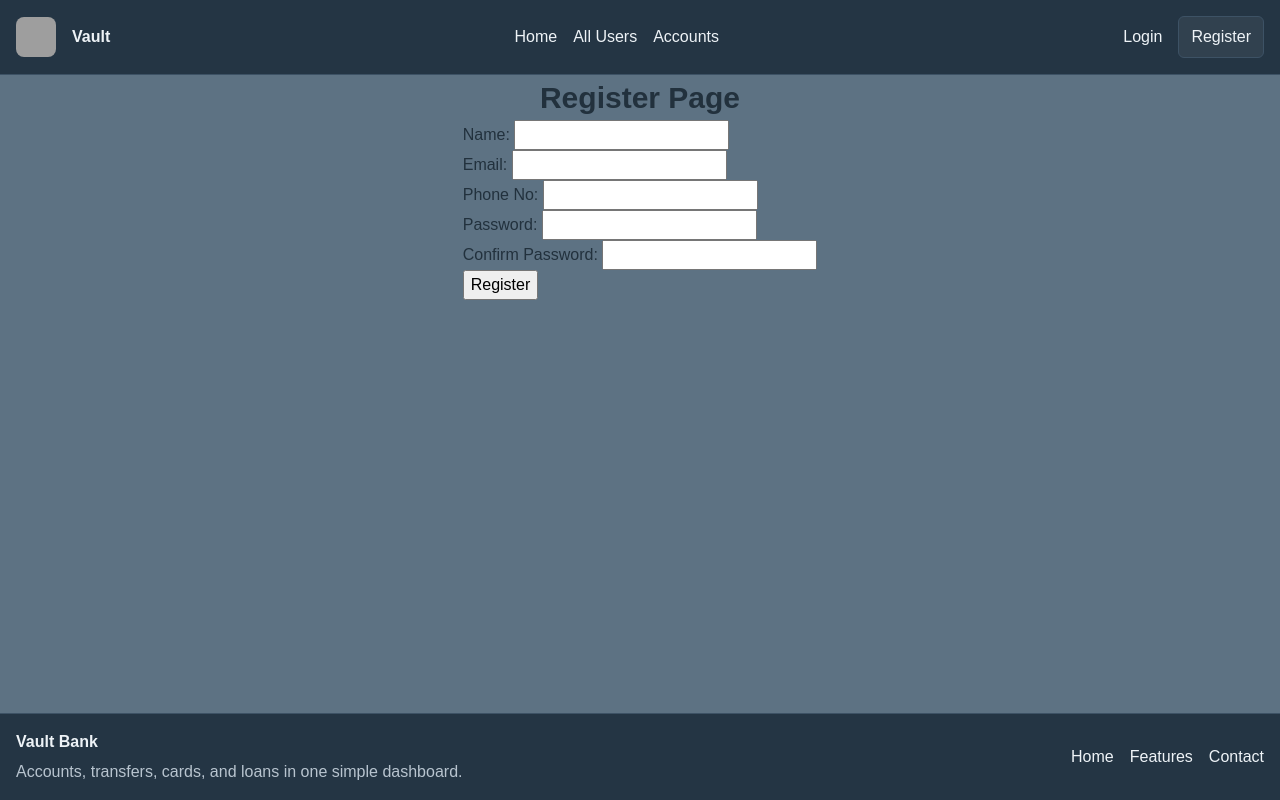
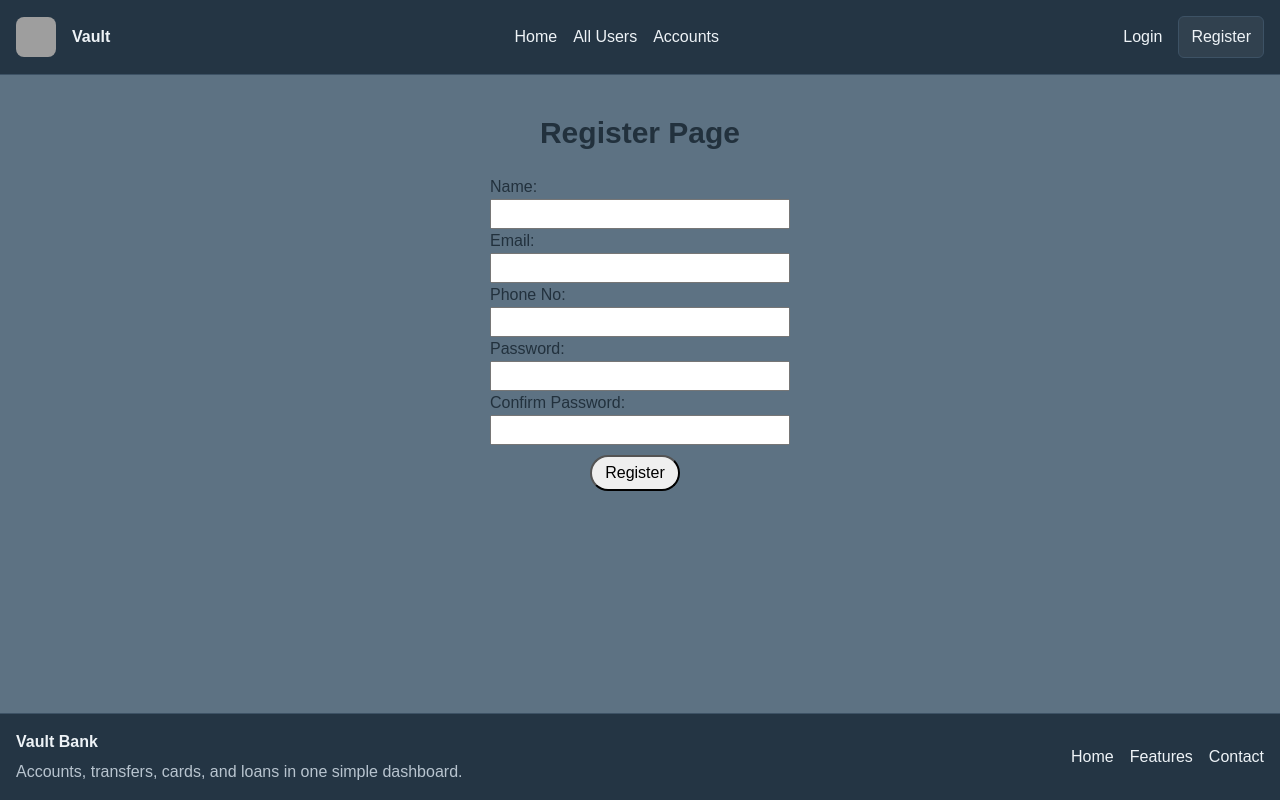
Before and after one commit to Pravin-Sonwane-2004/vaul-frontend, a React (Vite) app in the folder vaul-frontend-application/: page /register in a window 1280 px wide. Built offline with nearby package versions, Linux system fonts and the light colour scheme; grey boxes are pictures that could not be loaded.

Commit message:
fix: fixed the login and register issue

```diff
--- a/vaul-frontend-application/src/Router.jsx
+++ b/vaul-frontend-application/src/Router.jsx
@@ -19,6 +19,7 @@ function Router() {
         <Route path="/login" element={<Login />} />
         <Route path="/contact" element={<Contact />} />
         <Route path="/features" element={<Features />} />
+        <Route path="/home" element={<Home/>} />
       </Route>
       {/* Without Layout here will not be any layout */}
 
--- a/vaul-frontend-application/src/api/service.js
+++ b/vaul-frontend-application/src/api/service.js
@@ -1,7 +1,7 @@
-const BASE_URL = "http://localhost:8080/api";
+const BASE_URL = "http://localhost:8080";
 
 export const API_ENDPOINTS = {
-  REGISTER: `${BASE_URL}/users/register`,
+  REGISTER: `${BASE_URL}/users/register`  ,
   LOGIN: `${BASE_URL}/users/login`,
   GET_ALL_USERS: `${BASE_URL}/users/getall`
 };
--- a/vaul-frontend-application/src/user/public/Login.jsx
+++ b/vaul-frontend-application/src/user/public/Login.jsx
@@ -1,14 +1,17 @@
 import { useState } from "react";
 import { useNavigate } from "react-router-dom";
+import { API_ENDPOINTS } from "../../api/service";
 
 export default function Login() {
-
   const navigate = useNavigate();
 
   const [loginData, setLoginData] = useState({
     email: "",
     password: ""
   });
+
+  const [error, setError] = useState("");
+  const [isLoading, setIsLoading] = useState(false);
 
   const handleChange = (e) => {
     setLoginData({
@@ -19,12 +22,11 @@ export default function Login() {
 
   const handleSubmit = async (e) => {
     e.preventDefault();
-    await loginUser();
-  };
+    setError("");
+    setIsLoading(true);
 
-  async function loginUser() {
     try {
-      const response = await fetch(API_ENDPOINTS.LOGIN , {
+      const response = await fetch(API_ENDPOINTS.LOGIN, {
         method: "POST",
         headers: {
           "Content-Type": "application/json"
@@ -33,54 +35,64 @@ export default function Login() {
       });
 
       if (!response.ok) {
-        alert("Invalid credentials");
-        return;
+        throw new Error("Invalid credentials. Please try again.");
       }
 
       const data = await response.json();
 
-      // future use (JWT token etc)
-      console.log("Login Success:", data);
+      // Example: Save token for future authenticated requests
+      // localStorage.setItem("token", data.token);
 
-      alert("Login Successful");
-
-      // redirect after login
       navigate("/home");
 
-    } catch (error) {
-      console.error(error);
-      alert("Server error");
+    } catch (err) {
+      setError(err.message || "Unable to connect to the server.");
+    } finally {
+      setIsLoading(false);
     }
-  }
+  };
 
   return (
-    <div style={{ display:"flex", flexDirection:"column", alignItems:"center" }}>
+    <div style={{ display: "flex", flexDirection: "column", alignItems: "center", marginTop: "60px" }}>
 
-      <h1>Login Page</h1>
+      <form onSubmit={handleSubmit} style={{ display: "flex", flexDirection: "column", gap: "15px", width: "300px" }}>
+        <h2 style={{ textAlign: "center", fontSize: "30px", marginBottom: "10px" }}>
+          Login
+        </h2>
 
-      <form onSubmit={handleSubmit}>
+        {error && <div style={{ color: "red", textAlign: "center", fontWeight: "bold" }}>{error}</div>}
 
-        <div>
-          <label>Email: </label>
+        <div style={{ display: "flex", flexDirection: "column" }}>
+          <label htmlFor="email">Email: </label>
           <input
+            id="email"
             name="email"
             type="email"
             value={loginData.email}
             onChange={handleChange}
+            required
           />
         </div>
 
-        <div>
-          <label>Password: </label>
+        <div style={{ display: "flex", flexDirection: "column" }}>
+          <label htmlFor="password">Password: </label>
           <input
+            id="password"
             name="password"
             type="password"
             value={loginData.password}
             onChange={handleChange}
+            required
           />
         </div>
 
-        <button type="submit">Login</button>
+        <button
+          type="submit"
+          disabled={isLoading}
+            style={{ marginTop: "10px", width: "90px" ,padding: "4px", cursor: isLoading ? "not-allowed" : "pointer" , borderRadius : "40px", alignItems:"center", textAlign:"center", marginLeft:"100px"}}
+        >
+          {isLoading ? "Logging in..." : "Login"}
+        </button>
 
       </form>
     </div>
--- a/vaul-frontend-application/src/user/public/Register.jsx
+++ b/vaul-frontend-application/src/user/public/Register.jsx
@@ -1,9 +1,10 @@
 import { useState } from "react";
 import { useNavigate } from "react-router-dom";
+import { API_ENDPOINTS } from "../../api/service";
+
 
 export default function Register() {
-
-  const nev = useNavigate();
+  const navigate = useNavigate(); // Standard naming convention
 
   const [formData, setFormData] = useState({
     name: "",
@@ -12,6 +13,10 @@ export default function Register() {
     confirmPassword: "",
     phone: ""
   });
+
+  // Added states for better UX
+  const [error, setError] = useState("");
+  const [isLoading, setIsLoading] = useState(false);
 
   const handleChange = (e) => {
     setFormData({
@@ -22,16 +27,18 @@ export default function Register() {
 
   const handleSubmit = async (e) => {
     e.preventDefault();
+    setError(""); // Clear previous errors
 
+    // 1. Validation
     if (formData.password !== formData.confirmPassword) {
-      alert("Passwords do not match");
+      setError("Passwords do not match");
       return;
     }
 
-    await sendData();
-  };
+    setIsLoading(true);
 
-  async function sendData() {
+    // 2. API Call with Try/Catch
+    try {
       const userData = {
         name: formData.name,
         email: formData.email,
@@ -39,7 +46,8 @@ export default function Register() {
         password: formData.password
       };
 
-    const response = await fetch("API_ENDPOINTS.BASE_URL", {
+      // NOTE: Make sure API_ENDPOINTS.BASE_URL is a variable/import, not a string literal
+      const response = await fetch(API_ENDPOINTS.REGISTER, {
         method: "POST",
         headers: {
           "Content-Type": "application/json"
@@ -48,52 +56,64 @@ export default function Register() {
       });
 
       if (!response.ok) {
-      alert("Registration failed");
-      return;
+        throw new Error("Registration failed. Please try again.");
       }
 
       alert("User registered successfully");
-    nev("/login");
+      navigate("/login");
+
+    } catch (err) {
+      setError(err.message || "A network error occurred.");
+    } finally {
+      setIsLoading(false);
     }
+  };
 
   return (
-    <div style={{ display: "flex", flexDirection: "column", alignItems: "center" }}>
-      <strong style={{ textAlign: "center", fontSize: "30px" }}>
+    <div style={{ display: "flex", flexDirection: "column", alignItems: "center", marginTop: "10px" }}>
+      <h2 style={{ textAlign: "center", fontSize: "30px", marginBottom: "20px" }}>
         Register Page
-      </strong>
+      </h2>
 
-      <form onSubmit={handleSubmit}>
-        <div>
-          <label>Name: </label>
-          <input name="name" value={formData.name} onChange={handleChange} />
+      {/* Replaced invalid <th>/<tr> tags with a clean CSS flexbox column layout */}
+      <form onSubmit={handleSubmit} style={{ display: "flex", flexDirection: "column", width: "300px" }}>
+
+        {/* Inline Error Display */}
+        {error && <div style={{ color: "red", textAlign: "center", fontWeight: "bold" }}>{error}</div>}
+
+        <div style={{ display: "flex", flexDirection: "column" }}>
+          <label htmlFor="name">Name: </label>
+          <input id="name" name="name" type="text" value={formData.name} onChange={handleChange} required />
         </div>
 
-        <div>
-          <label>Email: </label>
-          <input name="email" value={formData.email} onChange={handleChange} />
+        <div style={{ display: "flex", flexDirection: "column" }}>
+          <label htmlFor="email">Email: </label>
+          {/* Changed to type="email" for built-in browser validation */}
+          <input id="email" name="email" type="email" value={formData.email} onChange={handleChange} required />
         </div>
 
-         <div>
-            <label htmlFor="">Phone No: </label>
-               <input
-                  name="phone"
-                  type="tel"
-                  value={formData.phone}
-                  onChange={handleChange}
-               />
+        <div style={{ display: "flex", flexDirection: "column" }}>
+          <label htmlFor="phone">Phone No: </label>
+          <input id="phone" name="phone" type="tel" value={formData.phone} onChange={handleChange} required />
         </div>
 
-        <div>
-          <label>Password: </label>
-          <input name="password" type="password" value={formData.password} onChange={handleChange} />
+        <div style={{ display: "flex", flexDirection: "column" }}>
+          <label htmlFor="password">Password: </label>
+          <input id="password" name="password" type="password" value={formData.password} onChange={handleChange} required />
         </div>
 
-        <div>
-          <label>Confirm Password: </label>
-          <input name="confirmPassword" type="password" value={formData.confirmPassword} onChange={handleChange} />
+        <div style={{ display: "flex", flexDirection: "column" }}>
+          <label htmlFor="confirmPassword">Confirm Password: </label>
+          <input id="confirmPassword" name="confirmPassword" type="password" value={formData.confirmPassword} onChange={handleChange} required />
         </div>
 
-        <button type="submit">Register</button>
+        <button
+          type="submit"
+          disabled={isLoading}
+          style={{ marginTop: "10px", width: "90px" ,padding: "4px", cursor: isLoading ? "not-allowed" : "pointer" , borderRadius : "40px", alignItems:"center", textAlign:"center", marginLeft:"100px"}}
+        >
+          {isLoading ? "Registering..." : "Register"}
+        </button>
       </form>
     </div>
   );
```
Lines whose indentation alone changed are shown as unchanged.
